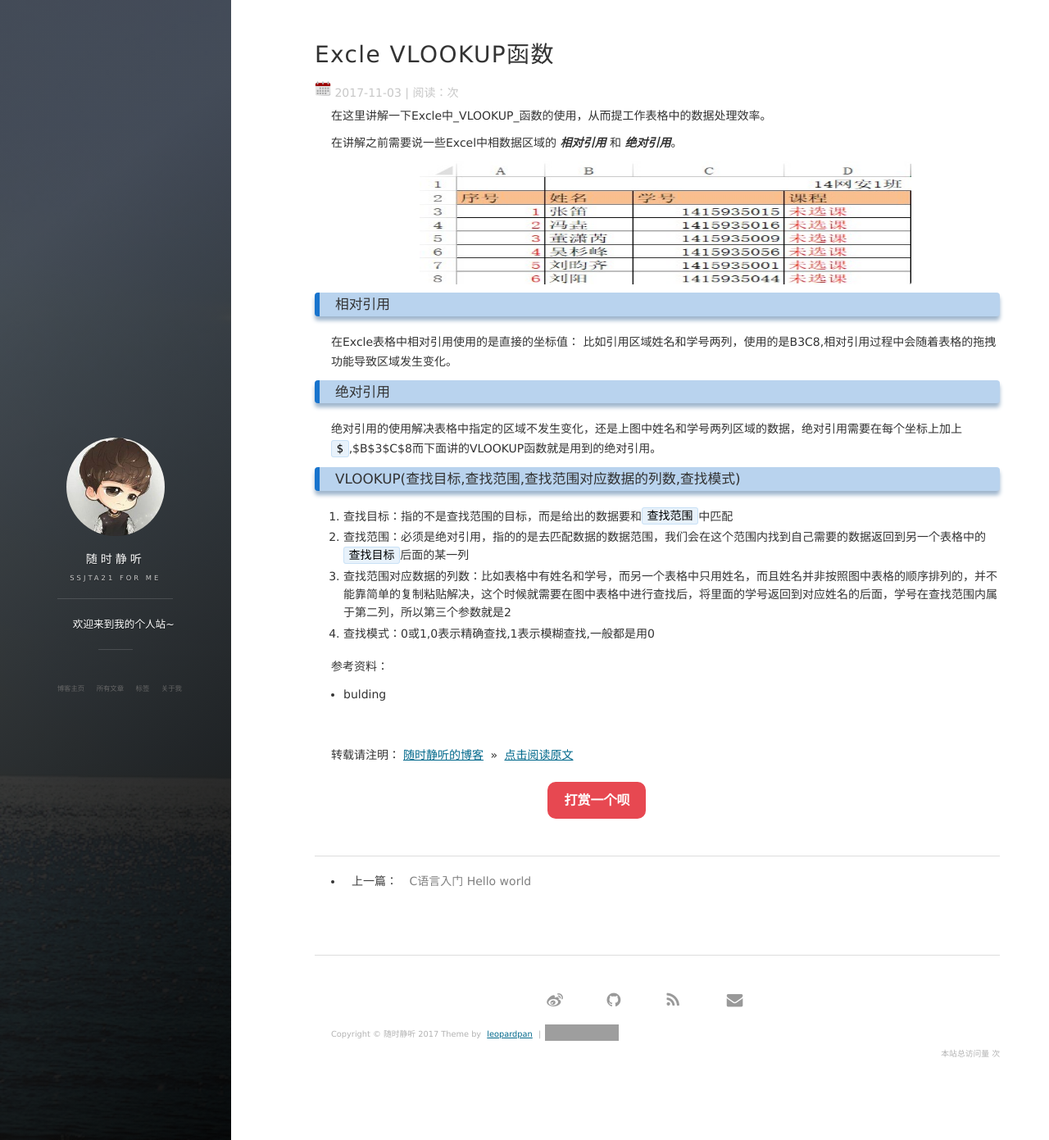
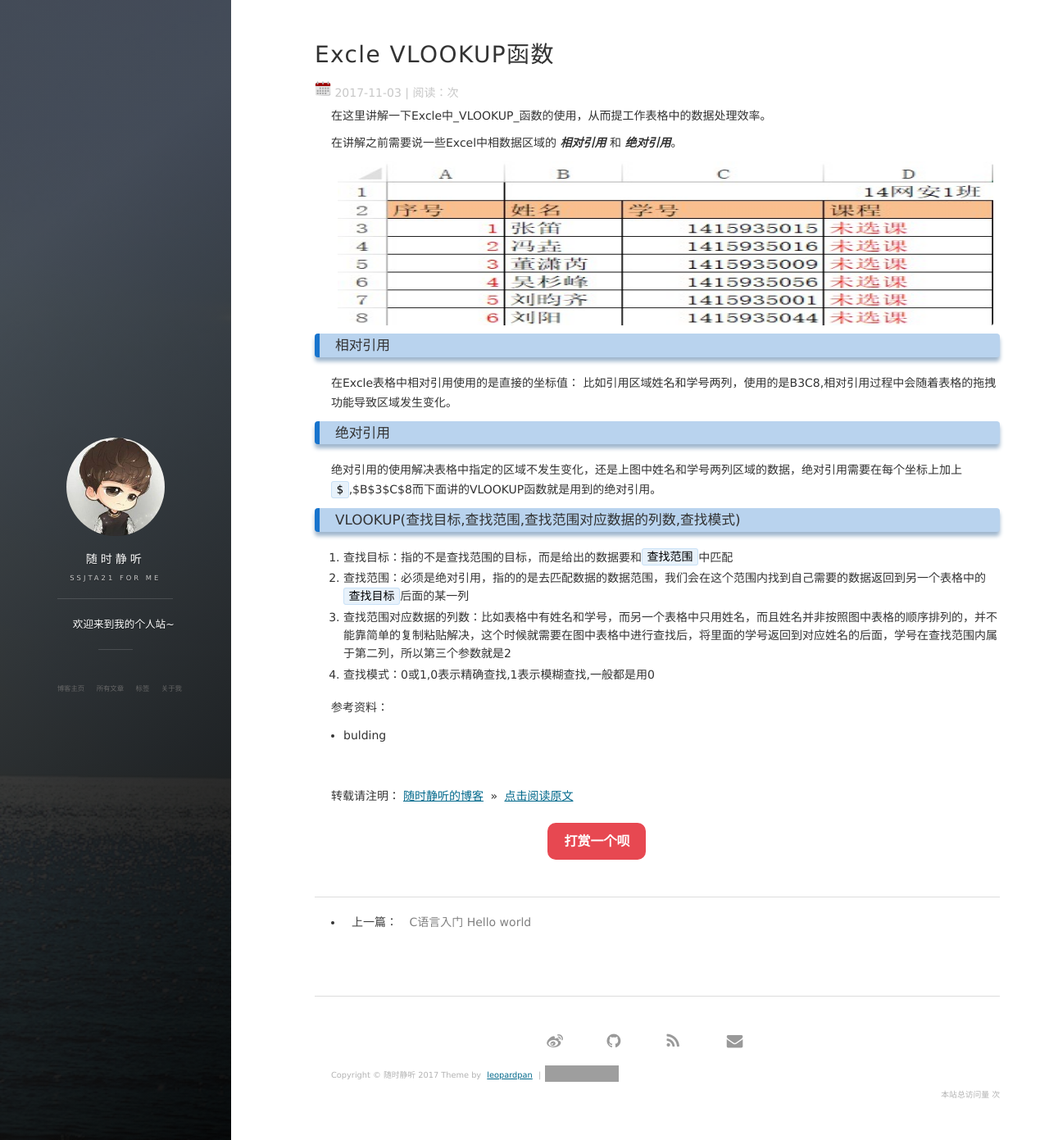
Before and after one commit to ssjt21/ssjt21.github.io, a Jekyll site: the page built from _posts/2017-11-03-Excle_vlookup.md, in a window 1280 px wide and 1391 px high. Shown: the whole window at 82% size. Built offline with Jekyll 4.4.1, drawn with Linux system fonts in a browser that asks for light colours; nearby versions of some CDN libraries; comment, search, counter and statistics services are not loaded; grey boxes are pictures that could not be loaded.

Commit message:
excle
img

```diff
--- a/_posts/2017-11-03-Excle_vlookup.md
+++ b/_posts/2017-11-03-Excle_vlookup.md
@@ -10,7 +10,7 @@ tag: Excle
 
 在讲解之前需要说一些Excel中相数据区域的 ___相对引用___ 和 ___绝对引用___。
 
-<img src="/images/posts/Excle/VLOOKUP.jpg" height="150" width="600">
+<img src="/images/posts/Excle/VLOOKUP.jpg" height="200" width="800">
 
 ### 相对引用
 
```
